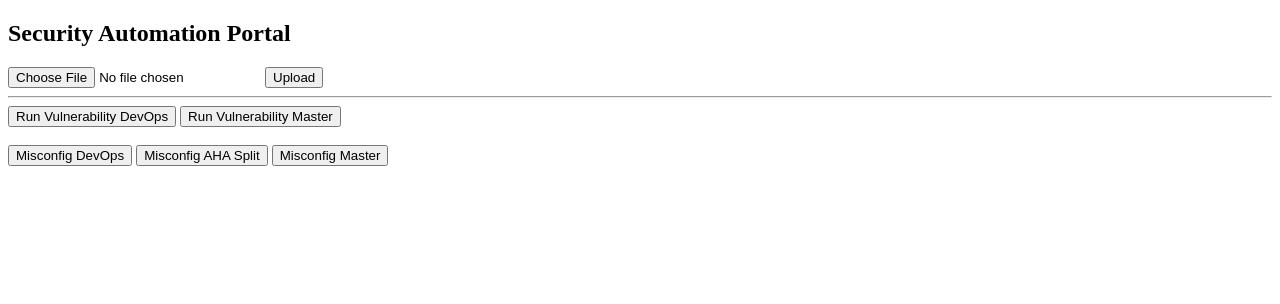
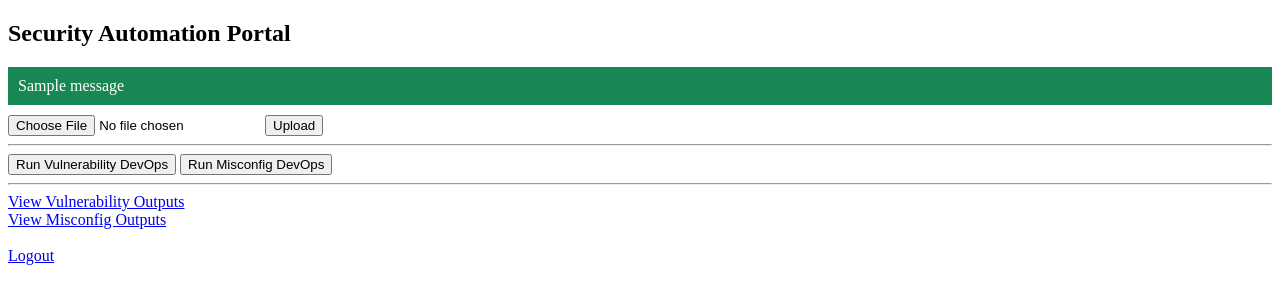
Before and after one commit to harisimpelsys-gif/security-automation-portal, a Flask app: page /index in a window 1280 px wide. Shown: the top 304 px of the page. Run offline with Flask 3, Linux system fonts and the light colour scheme; the visitor is signed in with stand-in values (Sample User, id 1); one stand-in notice (Sample message) is shown.

Commit message:
Update index.html

```diff
--- a/templates/index.html
+++ b/templates/index.html
@@ -7,6 +7,16 @@
 
 <h2>Security Automation Portal</h2>
 
+{% with messages = get_flashed_messages() %}
+  {% if messages %}
+    <div style="background:#198754;color:white;padding:10px;margin-bottom:10px">
+      {% for msg in messages %}
+        {{ msg }}<br>
+      {% endfor %}
+    </div>
+  {% endif %}
+{% endwith %}
+
 <form action="/upload" method="POST" enctype="multipart/form-data">
     <input type="file" name="file" required>
     <button type="submit">Upload</button>
@@ -14,14 +24,20 @@
 
 <hr>
 
-<button onclick="location.href='/run/vul/devops'">Run Vulnerability DevOps</button>
-<button onclick="location.href='/run/vul/master'">Run Vulnerability Master</button>
+<button onclick="location.href='/run/vul/devops'">
+    Run Vulnerability DevOps
+</button>
 
-<br><br>
+<button onclick="location.href='/run/mis/devops'">
+    Run Misconfig DevOps
+</button>
 
-<button onclick="location.href='/run/mis/devops'">Misconfig DevOps</button>
-<button onclick="location.href='/run/mis/aha'">Misconfig AHA Split</button>
-<button onclick="location.href='/run/mis/master'">Misconfig Master</button>
+<hr>
+
+<a href="/downloads/vul_devops">View Vulnerability Outputs</a><br>
+<a href="/downloads/mis_devops">View Misconfig Outputs</a><br><br>
+
+<a href="/logout">Logout</a>
 
 </body>
 </html>
```
